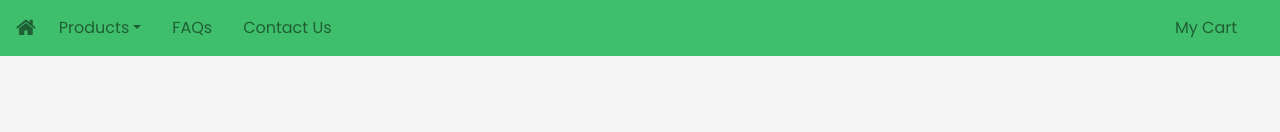
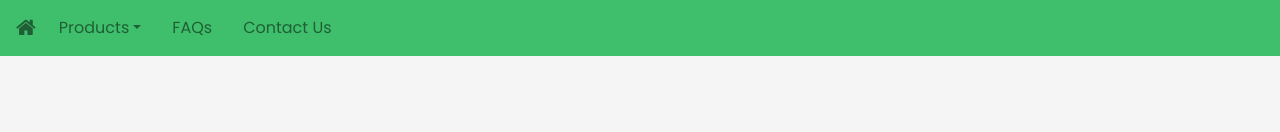
Before and after one commit to CountSigFigs/ApnaBotanicals, a React (Create React App) app: page /home in a window 1280 px wide. Shown: the top 132 px of the page. Built offline with nearby package versions, Linux system fonts and the light colour scheme.

Commit message:
trying to figure this out

```diff
--- a/src/App.css
+++ b/src/App.css
@@ -37,6 +37,25 @@ p{
 .navbar a {
   color: rgba(0, 0, 0, 0.5);
   margin-right: 15px;
+}
+
+.shoppingCartContainer {
+  margin: auto;
+  width: 80%;
+  z-index: 5;
+  position: relative
+}
+
+.shoppingCartList {
+  margin: 20px 0;
+  float: right;
+  background: white;
+  width: 320px;
+  position: relative;
+  border-radius: 3px;
+  padding: 20px;
+  z-index: 5
+
 }
 
 .welcome{
--- a/src/Components/DisplayNavbar.js
+++ b/src/Components/DisplayNavbar.js
@@ -1,6 +1,5 @@
-import React, { useState } from 'react';
+import React, { Component } from 'react';
 import {
-  Button,
   Collapse,
   Navbar,
   NavbarToggler,
@@ -9,37 +8,49 @@ import {
   UncontrolledDropdown,
   DropdownToggle,
   DropdownMenu,
-  DropdownItem,} from 'reactstrap';
+  DropdownItem,
+} from 'reactstrap';
 import { Link, NavLink } from 'react-router-dom'
 
-const cartStyle={
-  backgroundColor: '#5ee08c',
-  color:'rgba(0, 0, 0, 0.5)'
+
+
+class DisplayNavbar extends Component {
+  constructor(props) {
+    super(props)
+    this.state = {
+      isNavOpen: false,
+    }
+    this.toggleNav = this.toggleNav.bind(this);
   }
 
-const DisplayNavbar = (props) => {
-
-  const [isOpen, setIsOpen] = useState(false);
-
-  const toggle = () => setIsOpen(!isOpen);
-
-  let cartLength=0
-
-  for (let i=0; i< props.cart.length; i++){
-    cartLength+= props.cart[i].quanity
+  toggleNav() {
+    this.setState({
+      isNavOpen: !this.state.isNavOpen
+    })
   }
 
-  if (cartLength <1){
-    cartLength=null;
+
+
+  render() {
+
+    //updates the cart length
+    let cartLength = 0
+    for (let i = 0; i < this.props.cart.length; i++) {
+      cartLength += this.props.cart[i].quanity
     }
+    if (cartLength < 1) {
+      cartLength = null;
+    }
+
+
 
     return (
       <div>
         <Navbar light expand="md" className='navigationDisplay'>
-        <NavbarToggler onClick={toggle} />
-        <Collapse isOpen={isOpen} navbar>
+          <NavbarToggler onClick={this.toggleNav} />
+          <Collapse isOpen={this.state.isNavOpen} navbar>
             <Nav className="mr-auto" navbar>
-            <Link  to='/' className="mt-2"><i className="fa fa-home fa-lg" /></Link>
+              <Link to='/' className="mt-2"><i className="fa fa-home fa-lg" /></Link>
               <UncontrolledDropdown nav inNavbar>
                 <DropdownToggle nav caret>
                   Products
@@ -60,15 +71,14 @@ const DisplayNavbar = (props) => {
                 <NavLink to='/contactus' className="nav-link">Contact Us</NavLink>
               </NavItem>
             </Nav>
+            <Nav>
+
+            </Nav>
           </Collapse>
-        <Nav navbar>
-          <Link to='/shoppingcart'>
-            <Button type='button' style={cartStyle}>My Cart</Button><span className="badge badge-secondary mx-1">{cartLength}</span>
-          </Link>
-        </Nav>
         </Navbar>
       </div>
     );
   }
+}
 
 export default DisplayNavbar;
--- a/src/Components/MainComponent.js
+++ b/src/Components/MainComponent.js
@@ -29,7 +29,7 @@ class Main extends Component {
     }
 
     handleClick(item) {
-
+        //updates quanity of item if already in cart
         if (this.state.cart.includes(item)){
 
             let newCart = this.state.cart
@@ -44,7 +44,7 @@ class Main extends Component {
             })
             console.log(this.state.cart)
         }
-
+        //adds item to cart if not there already
         else {
         let newCart = this.state.cart
         newCart.push(item)
@@ -53,7 +53,7 @@ class Main extends Component {
         })
         }
     }
-
+    //deletes item from cart
     handleDelete(item) {
         let newCart = this.state.cart;
         let index = newCart.indexOf(item)
```
Lines whose indentation alone changed are shown as unchanged.
